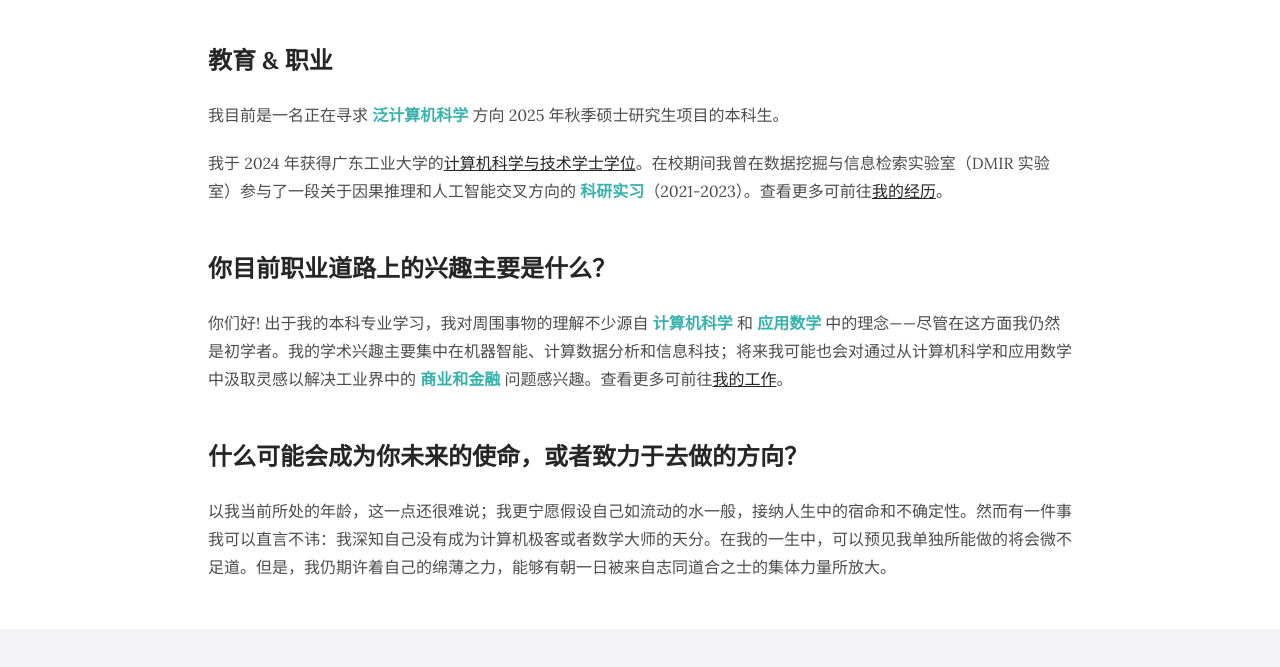
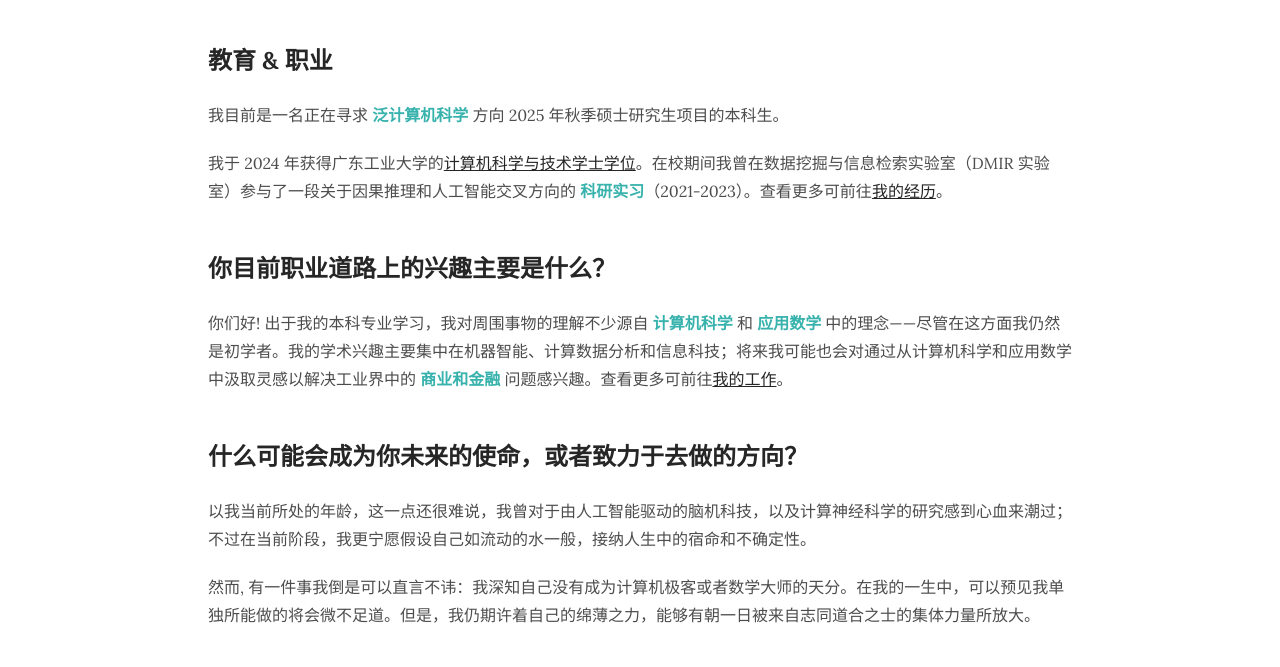
Before and after one commit to xuanzhichen/xuanzhichen.github.io, a plain HTML site: page zh/index.html in a window 1280 px wide. Shown: the part 401-1068 px from the top of the page. Before the commit the page ends 1030 px from the top, so only its background shows below. Drawn offline with nearby package versions, Linux system fonts and the light colour scheme; a script that the page names is missing.

Commit message:
General update

```diff
--- a/zh/index.html
+++ b/zh/index.html
@@ -370,7 +370,9 @@
 <h2 id="你目前职业道路上的兴趣主要是什么">你目前职业道路上的兴趣主要是什么？</h2>
 <p>你们好! 出于我的本科专业学习，我对周围事物的理解不少源自 <strong><font color=#38B2AC>计算机科学</font></strong> 和 <strong><font color=#38B2AC>应用数学</font></strong> 中的理念——尽管在这方面我仍然是初学者。我的学术兴趣主要集中在机器智能、计算数据分析和信息科技；将来我可能也会对通过从计算机科学和应用数学中汲取灵感以解决工业界中的 <strong><font color=#38B2AC>商业和金融</font></strong> 问题感兴趣。查看更多可前往<a href="../zh/work">我的工作</a>。</p>
 <h2 id="什么可能会成为你未来的使命或者致力于去做的方向">什么可能会成为你未来的使命，或者致力于去做的方向？</h2>
-<p>以我当前所处的年龄，这一点还很难说；我更宁愿假设自己如流动的水一般，接纳人生中的宿命和不确定性。然而有一件事我可以直言不讳：我深知自己没有成为计算机极客或者数学大师的天分。在我的一生中，可以预见我单独所能做的将会微不足道。但是，我仍期许着自己的绵薄之力，能够有朝一日被来自志同道合之士的集体力量所放大。</p>
+<p>以我当前所处的年龄，这一点还很难说，我曾对于由人工智能驱动的脑机科技，以及计算神经科学的研究感到心血来潮过；
+不过在当前阶段，我更宁愿假设自己如流动的水一般，接纳人生中的宿命和不确定性。</p>
+<p>然而, 有一件事我倒是可以直言不讳：我深知自己没有成为计算机极客或者数学大师的天分。在我的一生中，可以预见我单独所能做的将会微不足道。但是，我仍期许着自己的绵薄之力，能够有朝一日被来自志同道合之士的集体力量所放大。</p>
 <!-- <p align="right">更新于 02-23-2024</p> -->
 <!--
 **<font color=#38B2AC>Phasellus in mattis dui. Nullam blandit, augue non ullamcorper dapibus, lacus dui molestie massa, in iaculis purus lectus eu lectus.</font>**
```
Also changed, not shown: acknowledgements/index.html (+5 -0 lines), index.html (+2 -1 lines).
